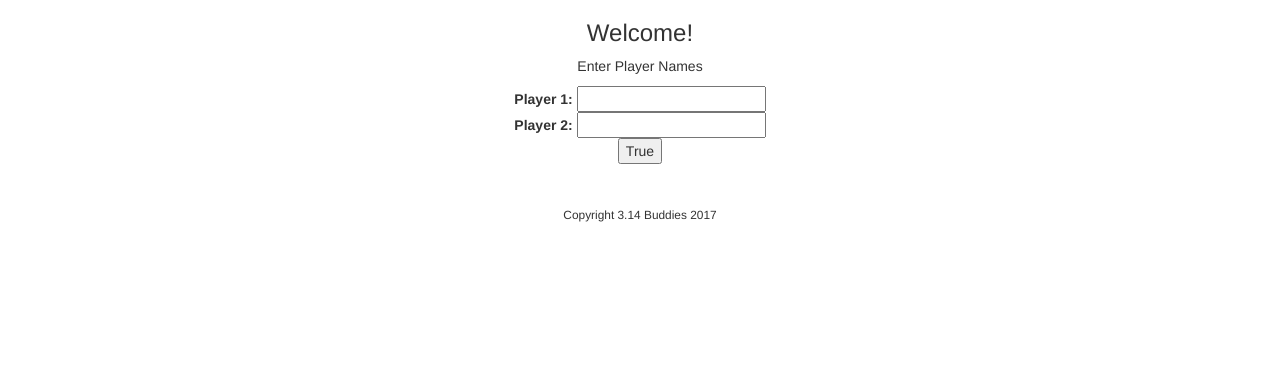
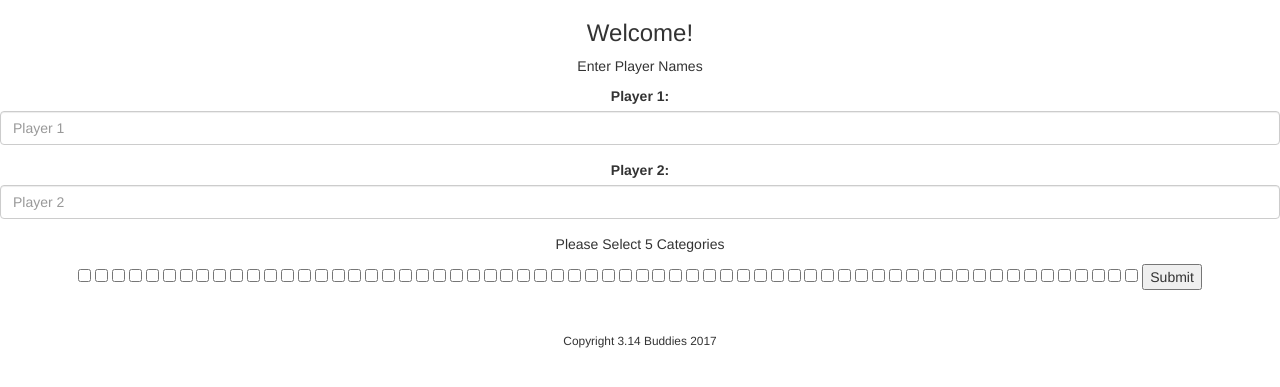
Before and after one commit to Anish2454/3.14Buddies, a Flask app: page / in a window 1280 px wide. Shown: the top 387 px of the page. Run offline with Flask 2, Linux system fonts and the light colour scheme; some libraries are stand-ins or nearby versions.

Commit message:
some train work on templates

```diff
--- a/templates/game_over.html
+++ b/templates/game_over.html
@@ -12,7 +12,9 @@
   <br>
   <br>
   <br>
-  <form action="index.html" method="post">
-
+  <!-- <center>
+  <form action="" method="post">
+    <input type="submit" name="Play Again">
   </form>
+</center> -->
 {% endblock body %}
--- a/templates/home.html
+++ b/templates/home.html
@@ -9,9 +9,20 @@
     <h3>Welcome!</h3>
     <form action="/", method = "GET">
       <p>Enter Player Names</p>
-      <strong>Player 1:</strong> <input type="text" name="player1"><br>
-      <strong>Player 2:</strong> <input type="text" name="player2"><br>
-      <input type="submit" name ="submit" value="True">
+      <div class="form-group">
+        <label for="player1">Player 1:</label>
+        <input type="text" class="form-control" id="pwd" placeholder="Player 1" name="player1" >
+      </div>
+      <div class="form-group">
+        <label for="player2">Player 2:</label>
+        <input type="text" class="form-control" id="pwd" placeholder="Player 2" name="player2" >
+      </div>
+
+      <p>Please Select 5 Categories</p>
+      {% for category in categories %}
+        <input type="checkbox" name="category{{index}}" value="category">
+      {% endfor %}
+      <button type="submit" >Submit</button>
     </form>
     <br>
     <br>
```
